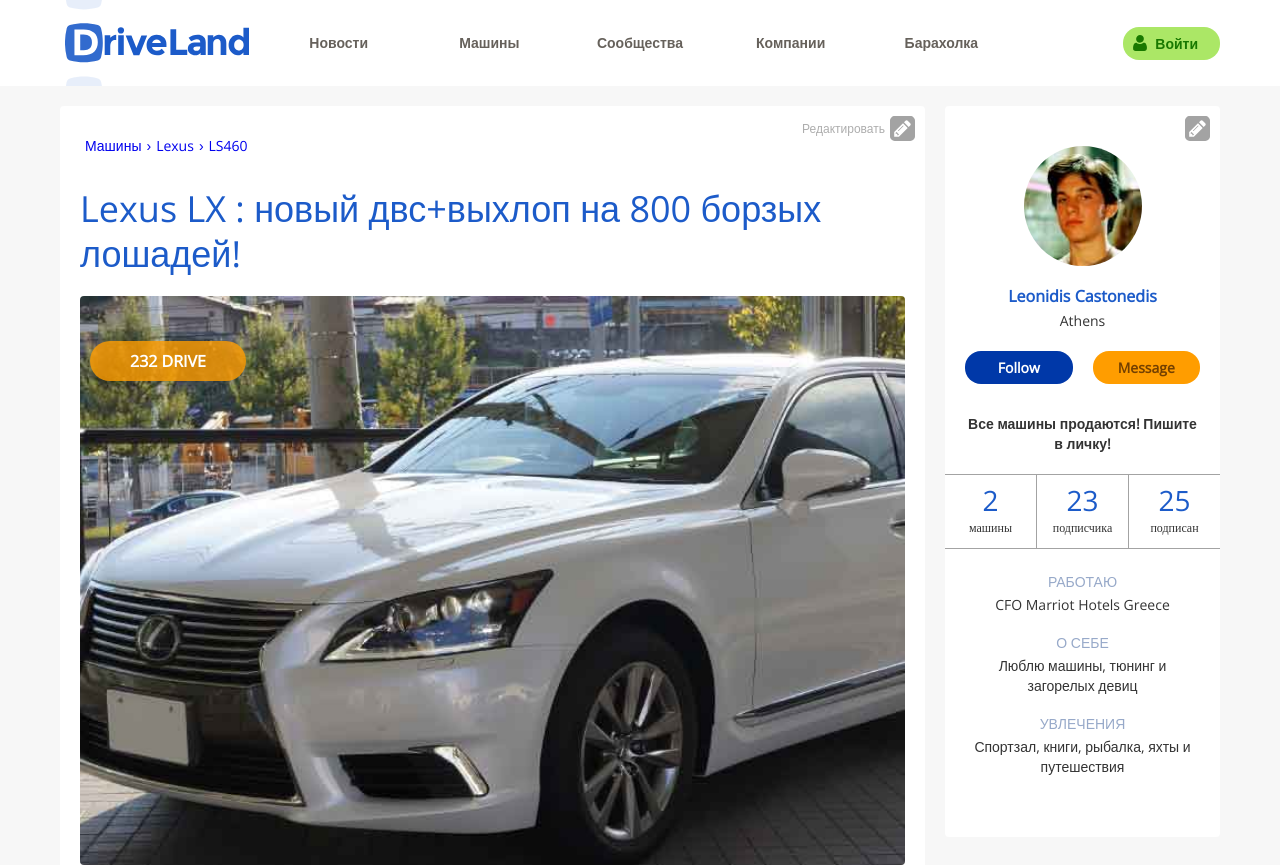
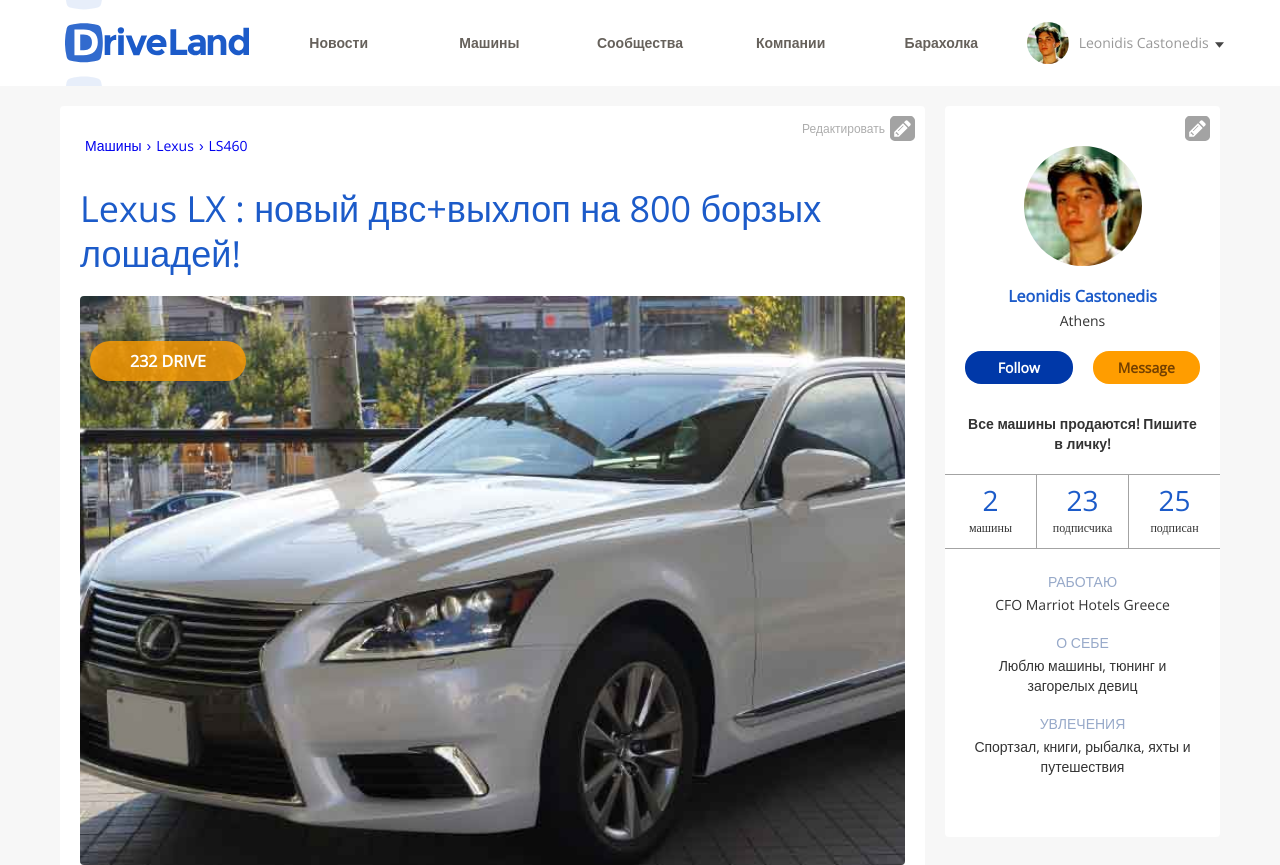
Before and after one commit to 8simsim8/driveland.dev, a plain HTML site: page www/my-car.html in a window 1280 px wide. Shown: the top 865 px of the page. Drawn offline with nearby package versions, Linux system fonts and the light colour scheme.

Commit message:
Добавлена иконка пользователя в header

```diff
--- a/www/css/styles-general.css
+++ b/www/css/styles-general.css
@@ -260,19 +260,45 @@
     background-size: 14px 16px;
     background-repeat: no-repeat;
   }
-  .hide.b-menu__wrapp-login {
-    display: none;
-  }
     .b-menu__wrapp-login.text.bold:hover {
       background-color: #8fdf33;
       color: #1c8d00;
     }
-    /* Попап входа */
-    .hide.no-enter {
-      display: none;
+  .b-menu__wrapp-login-nav {
+    display: flex;
+    align-items: center;
+    position: relative;
+    cursor: pointer;
+  }
+    .b-menu__wrapp-login-nav:after {
+      position: absolute;
+      top: 50%;
+      right: -15px;
+      margin-top: -6px;
+      display: block;
+      content: '';
+      width: 9px;
+      height: 16px;
+      background-image: url('../img/icon-date-arrow.svg');
+      background-position: center;
+      background-size: contain;
+      background-repeat: no-repeat;
+      -webkit-transition: background-image 0.25s ease;
+      transition: background-image 0.25s ease;
+      }
+        .m-open-dropdown.b-menu__wrapp-login-nav:after {
+          transform: rotate(180deg);
+          background-image: url('../img/icon-date-arrow.svg');
+        }
+    .b-menu__wrapp-login-nav-photo {
+      width: 42px;
+      height: 42px;
+      margin-right: 10px;
+      border-radius: 50%;
+      object-fit: cover;
     }
-    .hide.enter {
-      display: none;
+    .b-menu__wrapp-login-nav-name {
+      color: rgba(51,51,51,0.5);
     }
     .b-menu__wrapp-login-popup {
       position: absolute;
--- a/www/my-car.html
+++ b/www/my-car.html
@@ -46,8 +46,9 @@
           <li><a href="#" title="" class="text bold">Компании</a></li>
           <li><a href="#" title="" class="text bold">Барахолка</a></li>
         </ul>
-        <button class="b-menu__wrapp-login button small text bold col xs-offset-1 xs-1">Войти</button>
+
         <!-- Попап входа -->
+<!--         <button class="b-menu__wrapp-login button small text bold col xs-offset-1 xs-1">Войти</button>
         <div class="b-menu__wrapp-login-popup">
           <div class="b-menu__wrapp-login-popup-close"></div>
           <form action="/" method="POST" class="b-menu__wrapp-login-popup-enter">
@@ -56,6 +57,10 @@
             <input type="submit" value="Войти" class="button middle">
             <button type="button" class="button middle button-registration">Регистрация</button>
           </form>
+        </div> -->
+        <div class="b-menu__wrapp-login-nav">
+          <img src="/img/temp/author/author-1.jpg" alt="" class="b-menu__wrapp-login-nav-photo">
+          <p class="b-menu__wrapp-login-nav-name text">Leonidis Castonedis</p>
         </div>
       </nav>
     </header>
```
Also changed, not shown: www/main.html (+5 -2 lines).
